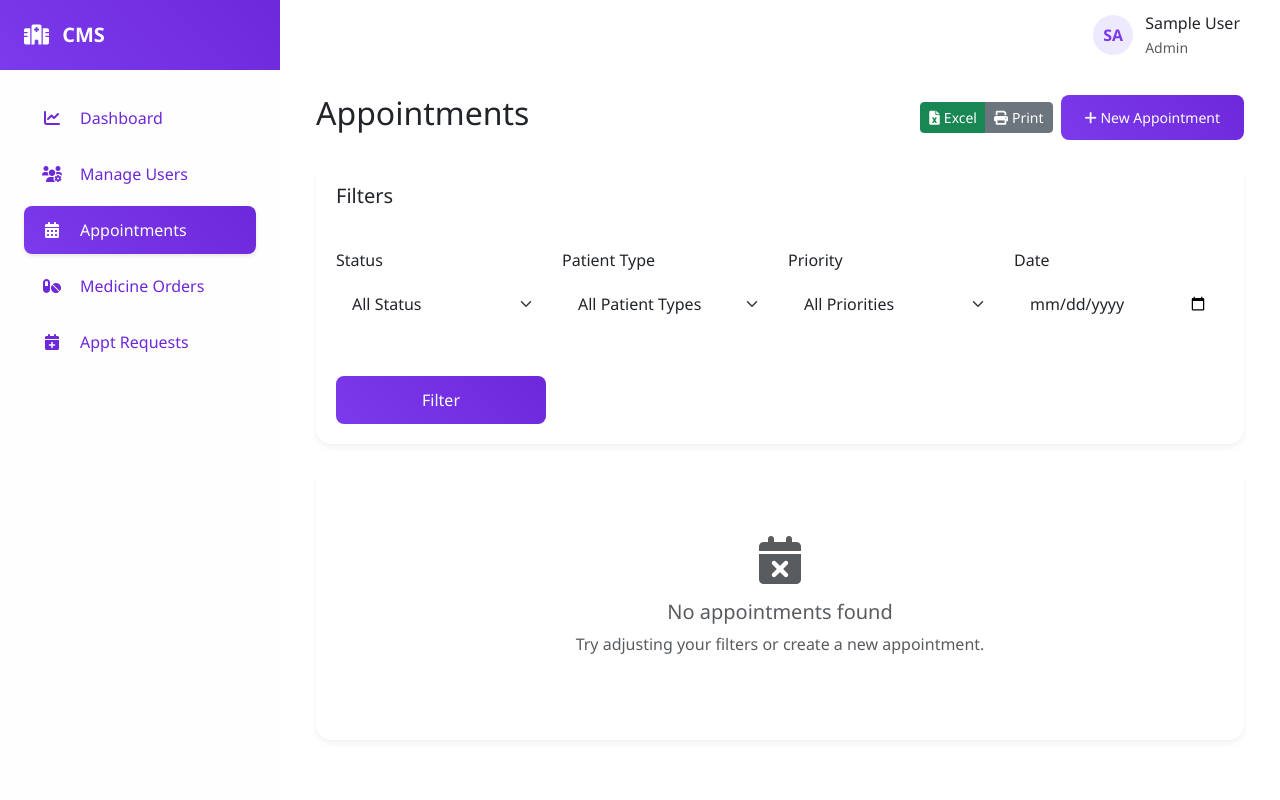
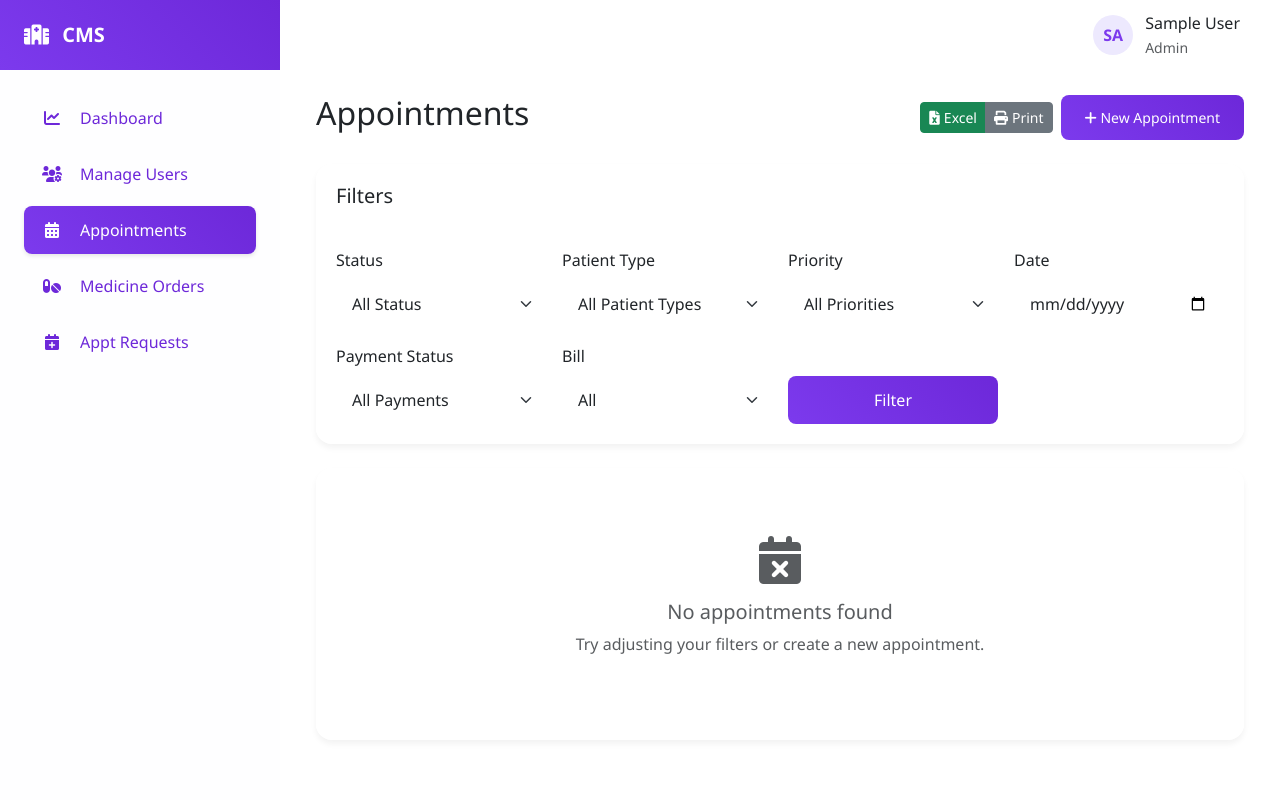
Before and after one commit to moreshubham007/clinic-management, a Flask app: page /appointments/ in a window 1280 px wide. Run offline with Flask 3, Linux system fonts and the light colour scheme; the visitor is signed in with stand-in values (Sample User, id 1); data comes from the database, SQL or seed files in the repository; data that the repository does not hold is empty; some libraries are stand-ins or nearby versions.

Commit message:
feat: add payment status and bill filters to appointments list
Co-authored-by: Cursor <cursoragent@cursor.com>

```diff
--- a/routes/appointments.py
+++ b/routes/appointments.py
@@ -70,6 +70,24 @@ def list_appointments():
     # Add priority filter
     if request.args.get('priority'):
         query = query.filter(Appointment.priority == request.args.get('priority'))
+
+    # Add payment_status filter
+    if request.args.get('payment_status'):
+        query = query.filter(Appointment.payment_status == request.args.get('payment_status'))
+
+    # Add has_bill filter
+    has_bill = request.args.get('has_bill')
+    if has_bill == 'yes':
+        query = query.filter(
+            db.or_(Appointment.consultation_fee > 0, Appointment.medicine_charges > 0)
+        )
+    elif has_bill == 'no':
+        query = query.filter(
+            db.and_(
+                db.or_(Appointment.consultation_fee == None, Appointment.consultation_fee == 0),
+                db.or_(Appointment.medicine_charges == None, Appointment.medicine_charges == 0)
+            )
+        )
 
     # Get all active doctors for the filter dropdown
     doctors = Doctor.query.join(User).filter(User.is_active == True).all()
@@ -464,6 +482,26 @@ def _build_appointment_query():
     if priority:
         query = query.filter(Appointment.priority == priority)
 
+    payment_status = request.args.get('payment_status')
+    if payment_status:
+        query = query.filter(Appointment.payment_status == payment_status)
+
+    has_bill = request.args.get('has_bill')
+    if has_bill == 'yes':
+        query = query.filter(
+            db.or_(
+                Appointment.consultation_fee > 0,
+                Appointment.medicine_charges > 0
+            )
+        )
+    elif has_bill == 'no':
+        query = query.filter(
+            db.and_(
+                db.or_(Appointment.consultation_fee == None, Appointment.consultation_fee == 0),
+                db.or_(Appointment.medicine_charges == None, Appointment.medicine_charges == 0)
+            )
+        )
+
     return query.order_by(Appointment.datetime.desc())
 
 
--- a/templates/appointments/list.html
+++ b/templates/appointments/list.html
@@ -17,7 +17,9 @@
                             date=request.args.get('date',''),
                             doctor=request.args.get('doctor',''),
                             patient_type=request.args.get('patient_type',''),
-                            priority=request.args.get('priority','')) }}"
+                            priority=request.args.get('priority',''),
+                            payment_status=request.args.get('payment_status',''),
+                            has_bill=request.args.get('has_bill','')) }}"
                    class="btn btn-success btn-sm"
                    target="_blank"
                    title="Export filtered appointments to Excel">
@@ -29,7 +31,9 @@
                             date=request.args.get('date',''),
                             doctor=request.args.get('doctor',''),
                             patient_type=request.args.get('patient_type',''),
-                            priority=request.args.get('priority','')) }}"
+                            priority=request.args.get('priority',''),
+                            payment_status=request.args.get('payment_status',''),
+                            has_bill=request.args.get('has_bill','')) }}"
                    class="btn btn-secondary btn-sm"
                    target="_blank"
                    title="Print-friendly view of filtered appointments">
@@ -87,8 +91,30 @@
                            value="{{ request.args.get('date', '') }}">
                 </div>
                 <div class="col-md-3">
-                    <label class="form-label">&nbsp;</label>
-                    <button type="submit" class="btn btn-primary w-100">Filter</button>
+                    <label for="payment_status" class="form-label">Payment Status</label>
+                    <select class="form-select" id="payment_status" name="payment_status">
+                        <option value="">All Payments</option>
+                        <option value="unpaid"  {% if request.args.get('payment_status') == 'unpaid'  %}selected{% endif %}>Unpaid</option>
+                        <option value="partial" {% if request.args.get('payment_status') == 'partial' %}selected{% endif %}>Partial</option>
+                        <option value="paid"    {% if request.args.get('payment_status') == 'paid'    %}selected{% endif %}>Paid</option>
+                    </select>
+                </div>
+                <div class="col-md-3">
+                    <label for="has_bill" class="form-label">Bill</label>
+                    <select class="form-select" id="has_bill" name="has_bill">
+                        <option value="">All</option>
+                        <option value="yes" {% if request.args.get('has_bill') == 'yes' %}selected{% endif %}>Has Bill</option>
+                        <option value="no"  {% if request.args.get('has_bill') == 'no'  %}selected{% endif %}>No Bill</option>
+                    </select>
+                </div>
+                <div class="col-md-3 d-flex align-items-end gap-2">
+                    <button type="submit" class="btn btn-primary flex-fill">Filter</button>
+                    {% if request.args.get('status') or request.args.get('date') or request.args.get('priority')
+                          or request.args.get('patient_type') or request.args.get('payment_status') or request.args.get('has_bill') %}
+                    <a href="{{ url_for('appointments.list_appointments') }}" class="btn btn-outline-secondary" title="Clear filters">
+                        <i class="fas fa-times"></i>
+                    </a>
+                    {% endif %}
                 </div>
             </form>
         </div>
@@ -456,11 +482,12 @@
             {% if pagination.pages > 1 %}
             <nav>
                 <ul class="pagination pagination-sm mb-0 gap-1">
+                    {% set pargs = {'status': request.args.get('status',''), 'date': request.args.get('date',''),
+                                   'doctor': request.args.get('doctor',''), 'patient_type': request.args.get('patient_type',''),
+                                   'priority': request.args.get('priority',''), 'payment_status': request.args.get('payment_status',''),
+                                   'has_bill': request.args.get('has_bill','')} %}
                     <li class="page-item {{ 'disabled' if not pagination.has_prev }}">
-                        <a class="page-link rounded-3" href="{{ url_for('appointments.list_appointments', page=pagination.prev_num,
-                            status=request.args.get('status',''), date=request.args.get('date',''),
-                            doctor=request.args.get('doctor',''), patient_type=request.args.get('patient_type',''),
-                            priority=request.args.get('priority','')) if pagination.has_prev else '#' }}">
+                        <a class="page-link rounded-3" href="{{ url_for('appointments.list_appointments', page=pagination.prev_num, **pargs) if pagination.has_prev else '#' }}">
                             <i class="fas fa-chevron-left"></i>
                         </a>
                     </li>
@@ -468,32 +495,20 @@
                     {% if ns.start < 1 %}{% set ns.start = 1 %}{% endif %}
                     {% if ns.end > pagination.pages %}{% set ns.end = pagination.pages %}{% endif %}
                     {% if ns.start > 1 %}
-                    <li class="page-item"><a class="page-link rounded-3" href="{{ url_for('appointments.list_appointments', page=1,
-                            status=request.args.get('status',''), date=request.args.get('date',''),
-                            doctor=request.args.get('doctor',''), patient_type=request.args.get('patient_type',''),
-                            priority=request.args.get('priority','')) }}">1</a></li>
+                    <li class="page-item"><a class="page-link rounded-3" href="{{ url_for('appointments.list_appointments', page=1, **pargs) }}">1</a></li>
                     {% if ns.start > 2 %}<li class="page-item disabled"><span class="page-link">…</span></li>{% endif %}
                     {% endif %}
                     {% for p in range(ns.start, ns.end + 1) %}
                     <li class="page-item {{ 'active' if p == pagination.page }}">
-                        <a class="page-link rounded-3" href="{{ url_for('appointments.list_appointments', page=p,
-                            status=request.args.get('status',''), date=request.args.get('date',''),
-                            doctor=request.args.get('doctor',''), patient_type=request.args.get('patient_type',''),
-                            priority=request.args.get('priority','')) }}">{{ p }}</a>
+                        <a class="page-link rounded-3" href="{{ url_for('appointments.list_appointments', page=p, **pargs) }}">{{ p }}</a>
                     </li>
                     {% endfor %}
                     {% if ns.end < pagination.pages %}
                     {% if ns.end < pagination.pages - 1 %}<li class="page-item disabled"><span class="page-link">…</span></li>{% endif %}
-                    <li class="page-item"><a class="page-link rounded-3" href="{{ url_for('appointments.list_appointments', page=pagination.pages,
-                            status=request.args.get('status',''), date=request.args.get('date',''),
-                            doctor=request.args.get('doctor',''), patient_type=request.args.get('patient_type',''),
-                            priority=request.args.get('priority','')) }}">{{ pagination.pages }}</a></li>
+                    <li class="page-item"><a class="page-link rounded-3" href="{{ url_for('appointments.list_appointments', page=pagination.pages, **pargs) }}">{{ pagination.pages }}</a></li>
                     {% endif %}
                     <li class="page-item {{ 'disabled' if not pagination.has_next }}">
-                        <a class="page-link rounded-3" href="{{ url_for('appointments.list_appointments', page=pagination.next_num,
-                            status=request.args.get('status',''), date=request.args.get('date',''),
-                            doctor=request.args.get('doctor',''), patient_type=request.args.get('patient_type',''),
-                            priority=request.args.get('priority','')) if pagination.has_next else '#' }}">
+                        <a class="page-link rounded-3" href="{{ url_for('appointments.list_appointments', page=pagination.next_num, **pargs) if pagination.has_next else '#' }}">
                             <i class="fas fa-chevron-right"></i>
                         </a>
                     </li>
```
